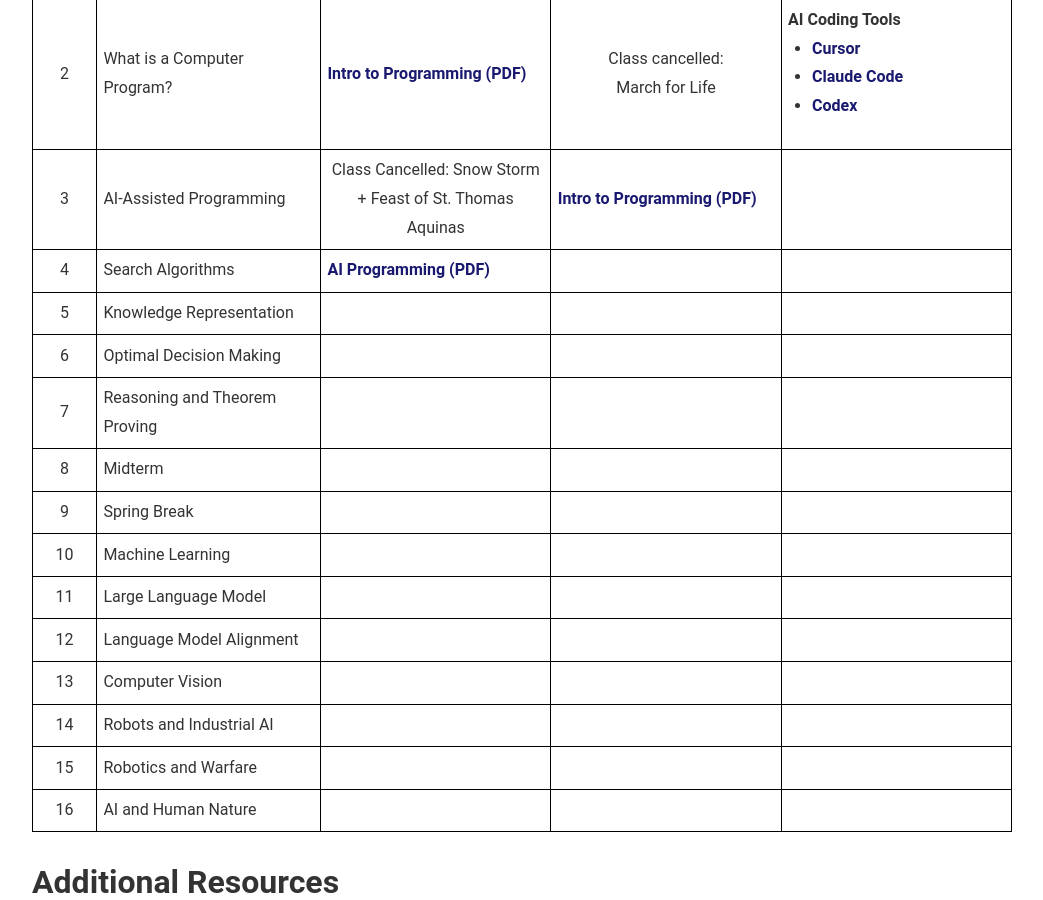
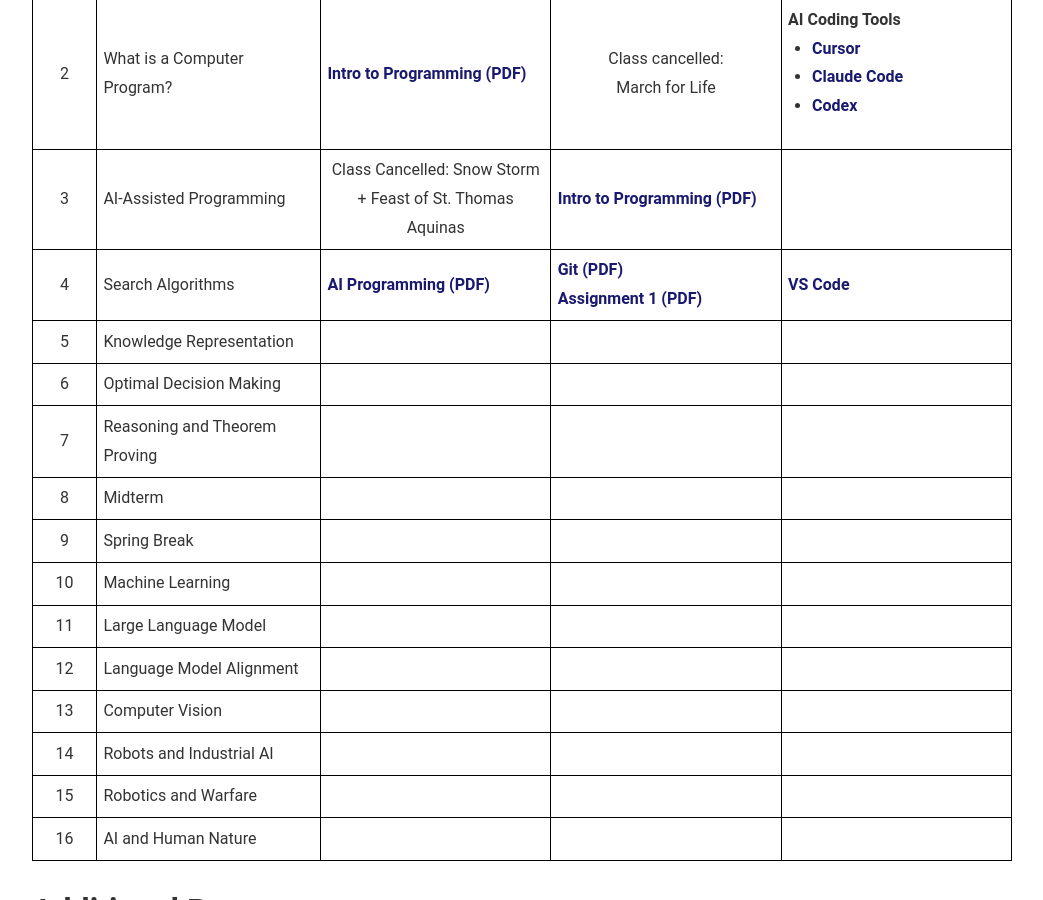
Before and after one commit to RichardKelley/richardkelley.github.io, a Jekyll site: the page built from ai109.md, in a window 1280 px wide and 900 px high, scrolled down 1126 px. Shown: the whole window, without its empty margins (118-1161 px from the left). Built offline with Jekyll 4.4.1, drawn with Linux system fonts in a browser that asks for light colours.

Commit message:
Update for week 4.

```diff
--- a/ai109.md
+++ b/ai109.md
@@ -66,8 +66,8 @@ The course is open to all students and does not require any computational backgr
       <td style="border: 1px solid #000; padding: 0.4em; text-align: center; width: 4em;">4</td>
       <td style="border: 1px solid #000; padding: 0.4em;">Search Algorithms</td>
       <td style="border: 1px solid #000; padding: 0.4em;"><a href="/AI109_slides/week-4/ai-programming.pdf" target="_blank">AI Programming (PDF)</a></td>
-      <td style="border: 1px solid #000; padding: 0.4em;"></td>
-      <td style="border: 1px solid #000; padding: 0.4em;"></td>
+      <td style="border: 1px solid #000; padding: 0.4em;"><a href="/AI109_slides/week-4/git.pdf" target="_blank">Git (PDF)</a><br><a href="/AI109_slides/assignment-1.pdf" target="_blank">Assignment 1 (PDF)</a></td>
+      <td style="border: 1px solid #000; padding: 0.4em;"><a href="https://code.visualstudio.com/" target="_blank">VS Code</a></td>
     </tr>
     <tr>
       <td style="border: 1px solid #000; padding: 0.4em; text-align: center; width: 4em;">5</td>
```
Also changed, not shown: 2 other files.
